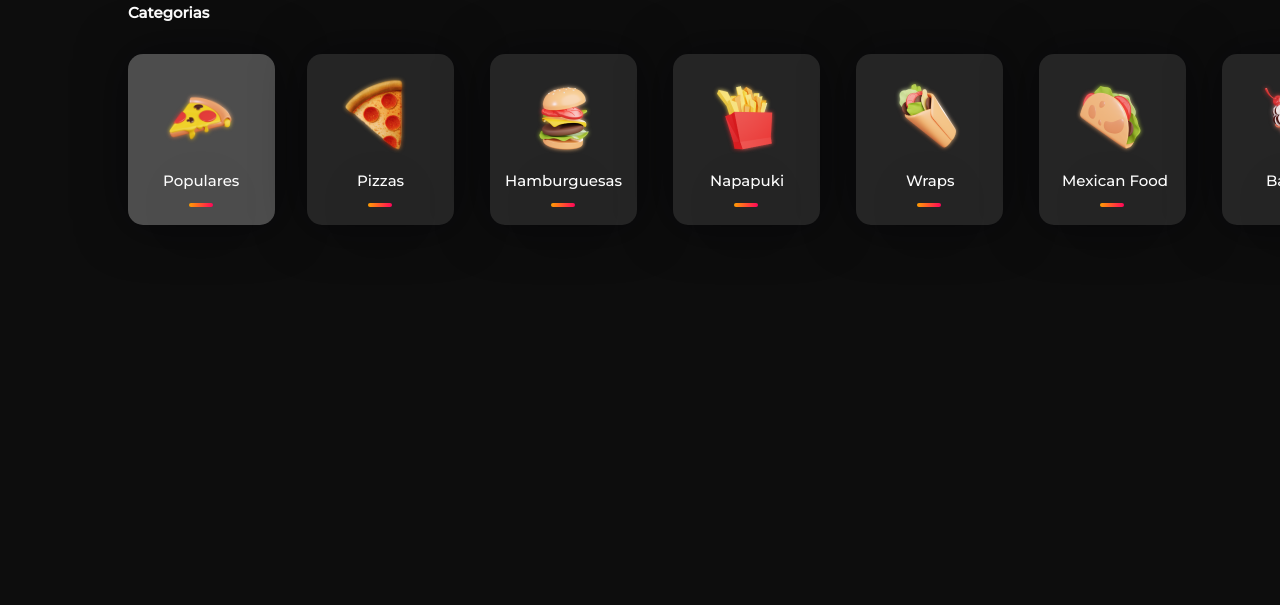
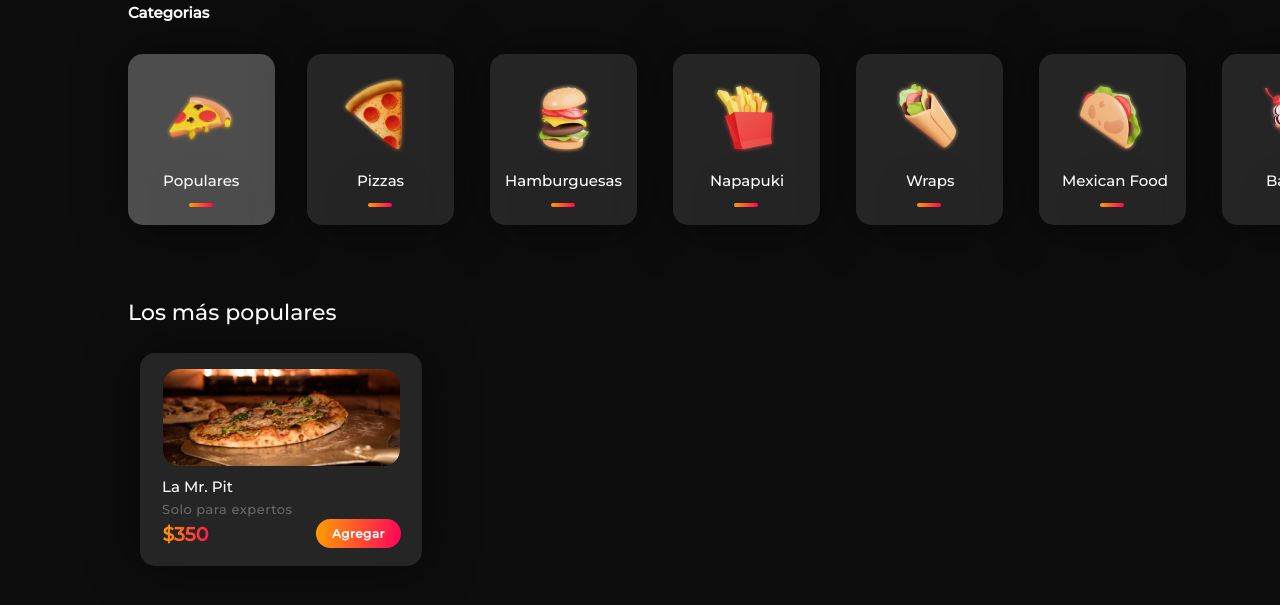
Before and after one commit to LeoPaez/E5-Javascript, a plain HTML site: page index.html in a window 1280 px wide. Shown: the part 775-1380 px from the top of the page. Drawn offline with Linux system fonts and the light colour scheme; files whose address does not match are found by name.

Commit message:
Se agrega los mas populares

```diff
--- a/assets/styles.css
+++ b/assets/styles.css
@@ -393,5 +393,110 @@ flex-flow: row;
 .bat-rec {
   left: 1275px;
 }
+/* Fin de categorias */
 
-/* Fin de categorias */
+
+/* Los mas populares */
+
+.populares {
+  position: absolute;
+  width: 278px;
+  height: 23px;
+  left: 120px;
+  top: 1066px;
+  font-family: 'Montserrat';
+  font-style: normal;
+  font-weight: 500;
+  font-size: 22px;
+  line-height: 131.02%;
+  color: #FFFFFF;
+}
+.producto-cont {
+  position: absolute;
+  width: 282px;
+  height: 213px;
+  left: 132px;
+  top: 1120px;
+  background: #252525;
+  box-shadow: 0px 0px 50px rgba(1, 2, 7, 0.5);
+  border-radius: 15px;
+}
+.pizza-img {
+  position: absolute;
+  left: 10.25%;
+  right: 74.07%;
+  top: 60.14%;
+  bottom: 34.73%;
+  mix-blend-mode: normal;
+  border-radius: 16px;
+}
+.pizza-nombre {
+  position: absolute;
+  height: 20px;
+  left: 10.19%;
+  right: 85.12%;
+  top: calc(50% - 20px/2 + 309.5px);
+
+  font-family: 'Montserrat';
+  font-style: normal;
+  font-weight: 500;
+  font-size: 15px;
+  line-height: 131.02%;
+  color: #FFF;
+}
+.pizza-desc {
+  position: absolute;
+  height: 17px;
+  left: 10.19%;
+  right: 80.69%;
+  top: calc(50% - 17px/2 + 332px);
+  font-family: 'Montserrat';
+  font-style: normal;
+  font-weight: 400;
+  font-size: 13px;
+  line-height: 17px;
+  letter-spacing: 0.5px;
+  color: #FFF;
+  mix-blend-mode: normal;
+  opacity: 0.3;
+}
+.pizza-precio {
+  position: absolute;
+  height: 25px;
+  left: 10.21%;
+  right: 86.28%;
+  top: calc(50% - 25px/2 + 358px);
+  font-family: 'Montserrat';
+  font-style: normal;
+  font-weight: 700;
+  font-size: 19px;
+  line-height: 131.02%;
+  background: linear-gradient(98.81deg, #FFA100 -0.82%, #FF005C 101.53%);
+  -webkit-background-clip: text;
+  -webkit-text-fill-color: transparent;
+  background-clip: text;
+}
+.btn-agregar {
+  position: absolute;
+  width: 54px;
+  height: 15px;
+  left: 324px;
+  top: 1293px;
+  font-family: 'Montserrat';
+  font-style: normal;
+  font-weight: 600;
+  font-size: 12px;
+  line-height: 15px;
+  letter-spacing: 0.5px;
+  color: #FFF;
+}
+.btn-agregar-fondo {
+  position: absolute;
+  width: 85px;
+  height: 29px;
+  left: 308px;
+  top: 1286px;
+  background: linear-gradient(98.81deg, #FFA100 -0.82%, #FF005C 101.53%);
+  border-radius: 17.5px;
+}
+/* Fin los mas populares */
--- a/index.html
+++ b/index.html
@@ -45,6 +45,7 @@
       </div>
     </div>
 
+    <!-- Categorias -->
     <p class="categorias">Categorias</p>
 
     <div>
@@ -103,6 +104,16 @@
       <div class="categoria-rectangulo bat-rec"></div>
     </div>
 
+    <!-- Los mas populares -->
+      <p class="populares">Los más populares</p>
+      <div class="producto-cont"></div>
+      <img class="pizza-img" src="/img/la-mr-pit.png" alt="">
+      <p class="pizza-nombre">La Mr. Pit</p>
+      <p class="pizza-desc">Solo para expertos</p>
+      <p class="pizza-precio">$350</p>
+      <div class="btn-agregar-fondo"></div>
+      <p class="btn-agregar">Agregar</p>
+
   </main>
 
   <footer></footer>
```
Also changed, not shown: img/la-mr-pit.png (added).
